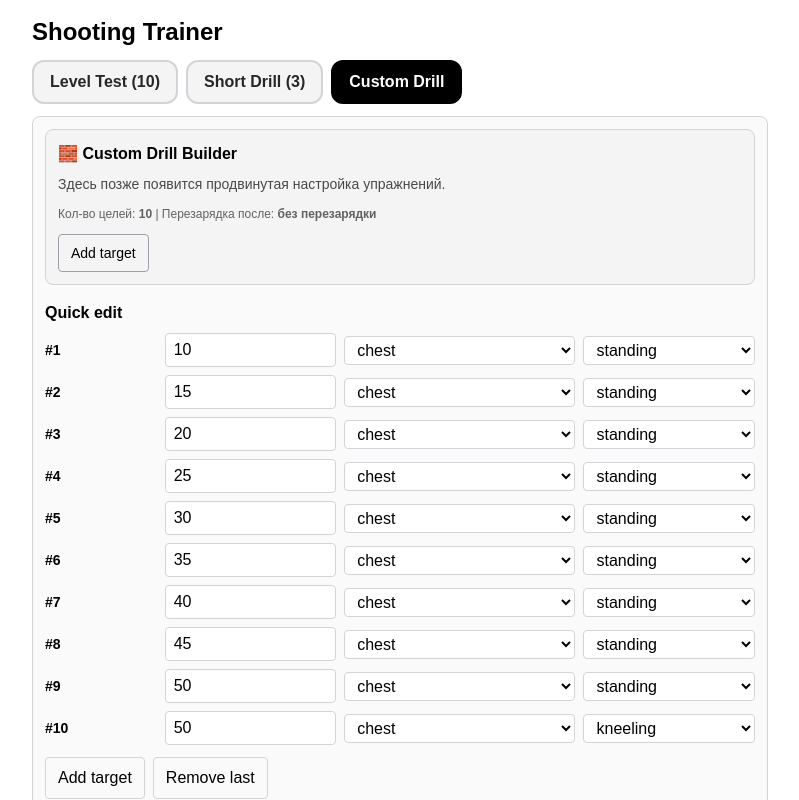
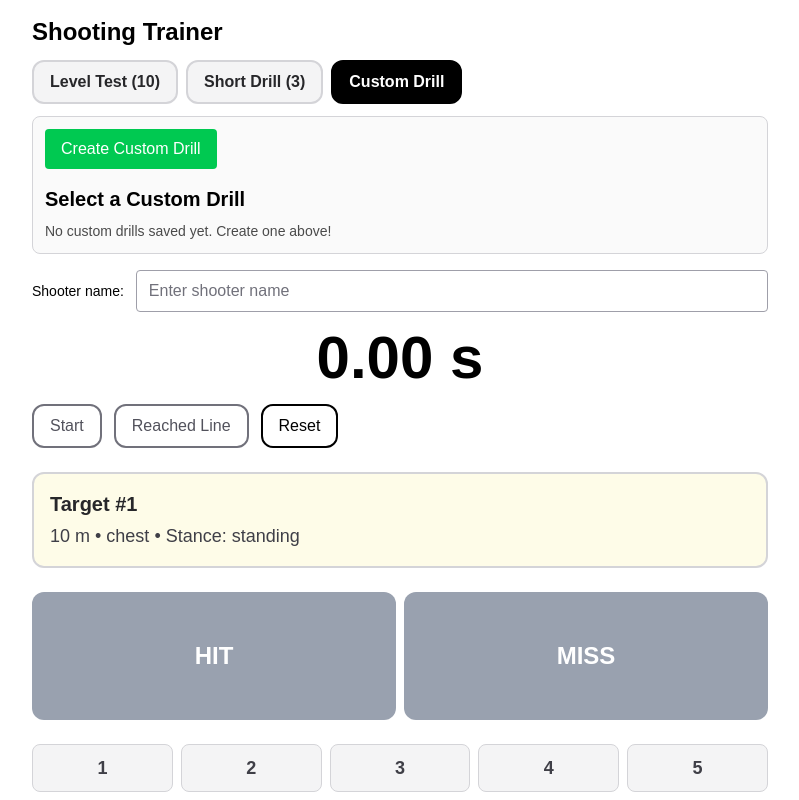
Before and after one commit to BArman1991/Shooting-Trainer, a Next.js app: page / in a window 1280 px wide. Both pictures are taken after a click on the button "Custom Drill". Shown: the top 800 px of the page, without its empty margins (240-1039 px from the left). Built offline with nearby package versions, Linux system fonts and the light colour scheme.

Commit message:
UI buttns

```diff
--- a/src/app/components/LevelTest/TestModes.tsx
+++ b/src/app/components/LevelTest/TestModes.tsx
@@ -1,6 +1,6 @@
 "use client";
 
-import React from "react";
+import React, { useEffect, useState } from "react";
 import {
   TestConfig,
   Target,
@@ -8,8 +8,9 @@ import {
   PRESET_SHORT,
   cloneSeq,
   normalizeSeq,
+  CustomDrill,
 } from "../types/drill";
-import CustomBuilder from "../custom/CustomBuilder";
+import Link from "next/link";
 
 /** Кнопки режимов */
 const modeBtn = (active: boolean, disabled?: boolean) =>
@@ -140,108 +141,138 @@ export default function TestModes({
         </button>
       </div>
 
-      {/* Кастомный редактор */}
       {mode === "custom" && (
         <div
           className={`border rounded-lg p-3 bg-zinc-50 dark:bg-zinc-900 border-zinc-300 dark:border-zinc-600 ${
             disabled ? "opacity-60 pointer-events-none" : ""
           }`}
         >
-          {/* Вынесли “умную” часть в CustomBuilder,
-              но оставили быстрые кнопки тут, чтобы ничего не ломать */}
-          <CustomBuilder
-            seq={seq}
-            reloadAfter={reloadAfter}
-            onChange={(next) => onChange({ ...value, ...next })}
-          />
-
-          {/* Простой редактор как раньше (можно позже убрать, если CustomBuilder всё закрывает) */}
-          <div className="font-semibold mt-4 mb-2">Quick edit</div>
-          <div className="space-y-2">
-            {seq.map((t, idx) => (
-              <div key={idx} className="grid grid-cols-12 gap-2 items-center">
-                <div className="col-span-2 text-sm font-bold">#{idx + 1}</div>
-                <div className="col-span-3">
-                  <input
-                    type="number"
-                    min={1}
-                    value={t.distance}
-                    onChange={(e) =>
-                      updateTarget(idx, { distance: Number(e.target.value) })
-                    }
-                    className="w-full border rounded px-2 py-1 border-zinc-300 dark:border-zinc-600 bg-white text-black dark:bg-black dark:text-white"
-                    placeholder="m"
-                  />
-                </div>
-                <div className="col-span-4">
-                  <select
-                    value={t.type}
-                    onChange={(e) =>
-                      updateTarget(idx, {
-                        type: e.target.value as Target["type"],
-                      })
-                    }
-                    className="w-full border rounded px-2 py-1 border-zinc-300 dark:border-zinc-600 bg-white text-black dark:bg-black dark:text-white"
-                  >
-                    <option value="chest">chest</option>
-                    <option value="half-head">half-head</option>
-                    <option value="full-body">full-body</option>
-                  </select>
-                </div>
-                <div className="col-span-3">
-                  <select
-                    value={t.stance}
-                    onChange={(e) =>
-                      updateTarget(idx, {
-                        stance: e.target.value as Target["stance"],
-                      })
-                    }
-                    className="w-full border rounded px-2 py-1 border-zinc-300 dark:border-zinc-600 bg-white text-black dark:bg-black dark:text-white"
-                  >
-                    <option value="standing">standing</option>
-                    <option value="kneeling">kneeling</option>
-                  </select>
-                </div>
-              </div>
-            ))}
+          <div className="mb-3">
+            <Link href="/custom-drill-editor">
+              <button
+                className="px-4 py-2 bg-green-500 text-white rounded hover:bg-green-600 transition"
+                disabled={disabled}
+              >
+                Create Custom Drill
+              </button>
+            </Link>
           </div>
 
-          <div className="flex gap-2 mt-3">
-            <button
-              className="px-3 py-2 rounded border border-zinc-300 dark:border-zinc-600"
-              onClick={addTarget}
-            >
-              Add target
-            </button>
-            <button
-              className="px-3 py-2 rounded border border-zinc-300 dark:border-zinc-600"
-              onClick={removeLastTarget}
-            >
-              Remove last
-            </button>
-          </div>
-
-          <div className="mt-3 flex items-center gap-2">
-            <label className="text-sm">Reload after shot # (optional):</label>
-            <input
-              type="number"
-              min={1}
-              max={Math.max(1, seq.length - 1)}
-              value={reloadAfter ?? ""}
-              onChange={(e) => setReloadAfter(e.target.value)}
-              className="w-24 border rounded px-2 py-1 border-zinc-300 dark:border-zinc-600 bg-white text-black dark:bg-black dark:text-white"
-            />
-            <span className="text-xs opacity-70">
-              leave empty for no reload
-            </span>
-          </div>
-
-          <div className="mt-1 text-xs opacity-60">
-            Valid values: 1 … {Math.max(1, seq.length - 1)} (reload happens
-            between shot N and N+1)
-          </div>
+          <CustomDrillSelector
+            value={value}
+            onChange={onChange}
+            disabled={disabled}
+          />
         </div>
       )}
     </div>
   );
 }
+
+type CustomDrillSelectorProps = {
+  value: TestConfig;
+  onChange: (next: TestConfig) => void;
+  disabled?: boolean;
+};
+
+function CustomDrillSelector({
+  value,
+  onChange,
+  disabled = false,
+}: CustomDrillSelectorProps) {
+  const [savedDrills, setSavedDrills] = useState<CustomDrill[]>([]);
+  const [selectedDrillId, setSelectedDrillId] = useState<string | null>(null);
+
+  useEffect(() => {
+    loadDrills();
+  }, []);
+
+  const loadDrills = () => {
+    try {
+      const existingDrillsString = localStorage.getItem("customDrills:v1");
+      const drills: CustomDrill[] = existingDrillsString
+        ? JSON.parse(existingDrillsString)
+        : [];
+      setSavedDrills(drills);
+      if (drills.length > 0 && !selectedDrillId) {
+        setSelectedDrillId(drills[0].id);
+        applyDrill(drills[0]);
+      }
+    } catch (error) {
+      console.error("Failed to load custom drills:", error);
+    }
+  };
+
+  const applyDrill = (drill: CustomDrill) => {
+    const newSeq: Target[] = drill.targets.map((targetSpec, index) => ({
+      order: index + 1,
+      distance: targetSpec.distance,
+      type: (() => {
+        switch (targetSpec.targetType) {
+          case "head":
+            return "half-head";
+          case "chest":
+            return "chest";
+          case "half-body":
+            return "full-body"; // Closest match
+          case "body":
+            return "full-body";
+          default:
+            return "chest"; // Default fallback
+        }
+      })(),
+      stance: (() => {
+        switch (targetSpec.shootingPosition) {
+          case "lying":
+            return "kneeling"; // Closest match
+          case "half-squat":
+            return "standing"; // Closest match
+          case "standing":
+            return "standing";
+          default:
+            return "standing"; // Default fallback
+        }
+      })(),
+      shots: 1, // Default shots to 1 for custom drills
+    }));
+    onChange({
+      mode: "custom",
+      seq: normalizeSeq(newSeq),
+      reloadAfter: null, // For now, no reload after for custom drills, can be added later
+      meta: { ...(value.meta || {}), drillName: drill.name, drillId: drill.id }, // Add drillName and drillId to meta
+    });
+  };
+
+  const handleDrillSelect = (e: React.ChangeEvent<HTMLSelectElement>) => {
+    const id = e.target.value;
+    setSelectedDrillId(id);
+    const selectedDrill = savedDrills.find((drill) => drill.id === id);
+    if (selectedDrill) {
+      applyDrill(selectedDrill);
+    }
+  };
+
+  return (
+    <div className="mt-4">
+      <h2 className="text-xl font-semibold mb-2">Select a Custom Drill</h2>
+      {savedDrills.length === 0 ? (
+        <p className="text-sm opacity-70">
+          No custom drills saved yet. Create one above!
+        </p>
+      ) : (
+        <select
+          className="border rounded px-3 py-2 w-full dark:bg-zinc-800 dark:border-zinc-700"
+          value={selectedDrillId || ""}
+          onChange={handleDrillSelect}
+          disabled={disabled}
+        >
+          {savedDrills.map((drill) => (
+            <option key={drill.id} value={drill.id}>
+              {drill.name}
+            </option>
+          ))}
+        </select>
+      )}
+    </div>
+  );
+}
```
